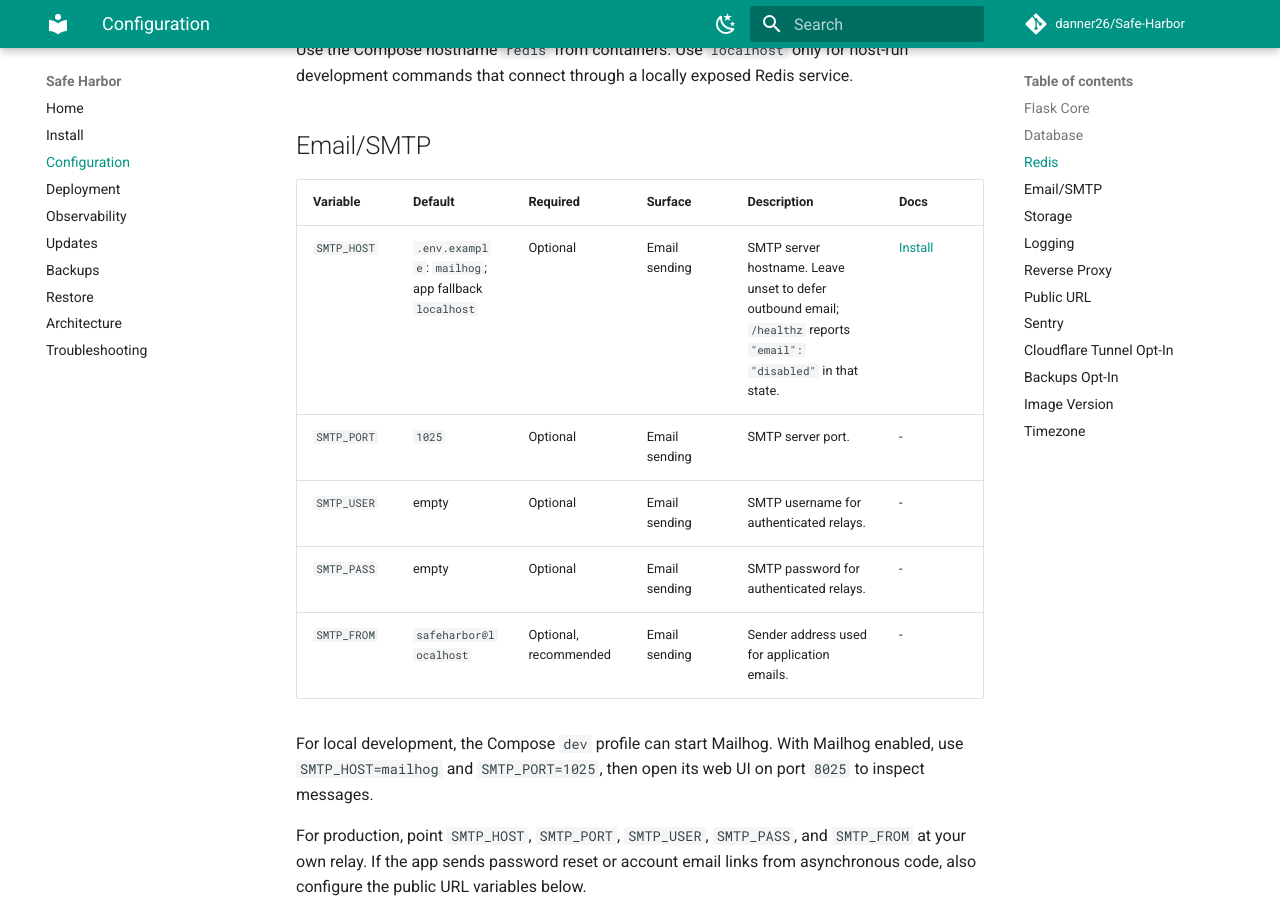
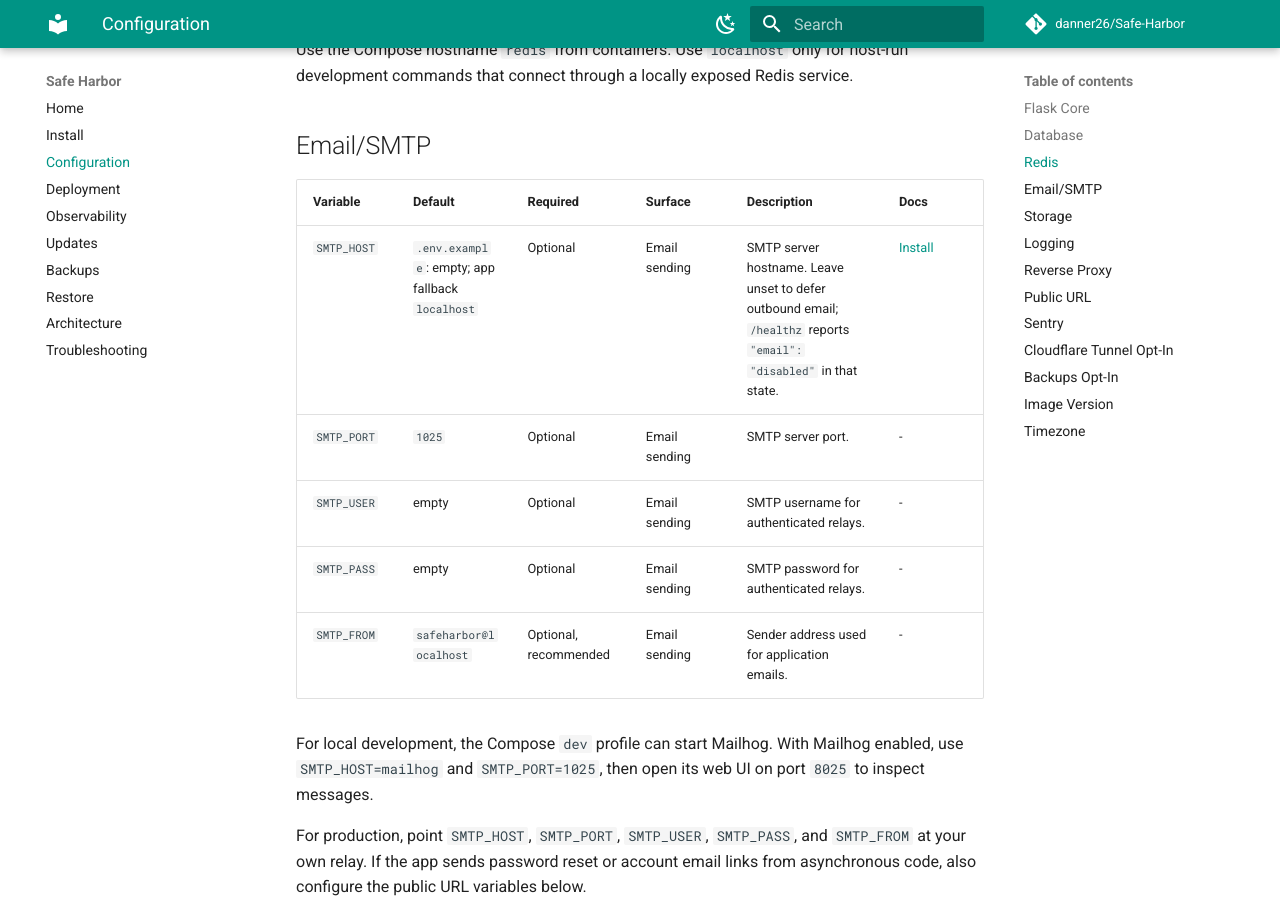
Before and after one commit to danner26/Safe-Harbor, an MkDocs documentation site: the page built from docs/config.md, in a window 1280 px wide and 900 px high, scrolled down 2501 px. Built offline with MkDocs 1.6.1 and Material for MkDocs 9.7.7, drawn with Linux system fonts in a browser that asks for light colours; comment, search, counter and statistics services are not loaded.

Commit message:
fix(entrypoint): inline stderr-temp cleanup; drop long-lived EXIT trap
Two narrow shell issues spotted during review of the previous probe rewrite:

- The previous form ran two `mktemp` calls back-to-back, then installed an
  EXIT trap to clean both up. If the second `mktemp` failed under
  `set -euo pipefail`, the first temp file would leak because the trap was
  not yet registered.
- The trap stayed installed for the remainder of the script
  (`flask db upgrade`, `safeharbor seed`, the final `exec`). It was
  harmless but surprising and would clobber any future EXIT trap an
  unrelated edit might add.

Refactor each probe block to create its own temp file, remove it on both
success and failure paths inline, and drop the trap entirely.

Also align `docs/config.md` SMTP_HOST default cell with the new
`.env.example` value (empty, not `mailhog`).

```diff
--- a/docs/config.md
+++ b/docs/config.md
@@ -73,7 +73,7 @@
 
 | Variable | Default | Required | Surface | Description | Docs |
 | --- | --- | --- | --- | --- | --- |
-| `SMTP_HOST` | `.env.example`: `mailhog`; app fallback `localhost` | Optional | Email sending | SMTP server hostname. Leave unset to defer outbound email; `/healthz` reports `"email": "disabled"` in that state. | [Install](install.md#email-is-optional) |
+| `SMTP_HOST` | `.env.example`: empty; app fallback `localhost` | Optional | Email sending | SMTP server hostname. Leave unset to defer outbound email; `/healthz` reports `"email": "disabled"` in that state. | [Install](install.md#email-is-optional) |
 | `SMTP_PORT` | `1025` | Optional | Email sending | SMTP server port. | - |
 | `SMTP_USER` | empty | Optional | Email sending | SMTP username for authenticated relays. | - |
 | `SMTP_PASS` | empty | Optional | Email sending | SMTP password for authenticated relays. | - |
```
Also changed, not shown: 1 other file.
